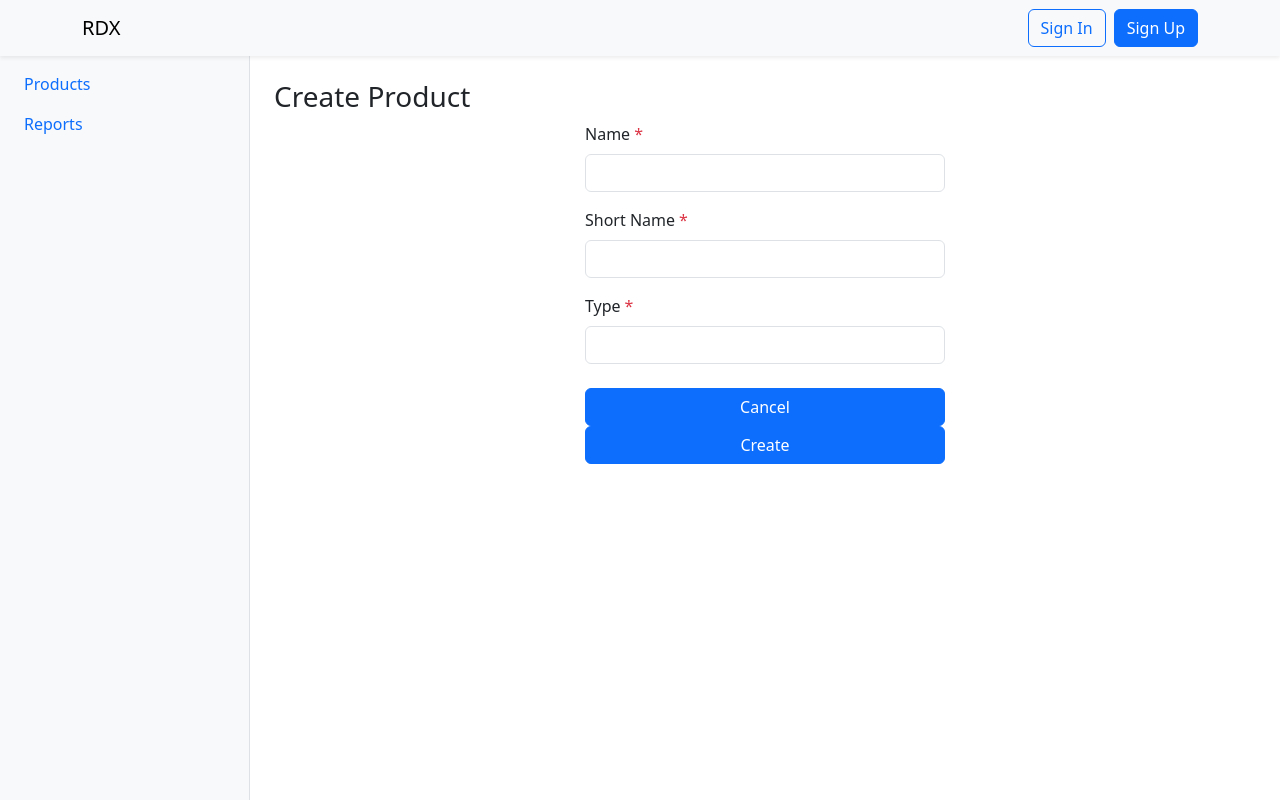
After one commit to codegorilla/spring-boot, a Spring app: template src/main/resources/templates/products/create.html in a window 1280 px wide. The commit adds this page. Run offline with Thymeleaf, Linux system fonts and the light colour scheme; the template is opened without the code that fills it, so the values that code supplies are empty; some of the project's set-up classes (security, data sources, template engines, error pages and the like) are left out, and stand-ins take their place.

Commit message:
Refine products

```diff
--- /dev/null
+++ b/src/main/resources/templates/products/create.html
@@ -0,0 +1,52 @@
+<!DOCTYPE html>
+<html lang="en"
+      xmlns:th="http://www.thymeleaf.org"
+      th:replace="~{layout/base :: mainLayout(~{::title}, ~{::main})}">
+<head>
+    <title>Create Product</title>
+</head>
+<body>
+    <main class="flex-grow-1 overflow-auto p-4">
+
+        <h1 class="h3">Create Product</h1>
+
+        <form style="max-width:360px;margin:auto" th:action="@{/register}" th:object="${form}" method="post">
+
+            <!-- Name -->
+            <div class="mb-3">
+                <label for="name" class="form-label">
+                    Name<span class="text-danger ms-1">*</span>
+                </label>
+                <input type="text" th:field="*{name}" class="form-control" id="name" required/>
+            </div>
+
+            <!-- Abbreviation, acronym, or other shortened version of the full product name -->
+
+            <!-- Short Name -->
+            <div class="mb-3">
+                <label for="shortName" class="form-label">
+                    Short Name<span class="text-danger ms-1">*</span>
+                </label>
+                <input type="text" th:field="*{shortName}" class="form-control" id="shortName" required/>
+                <span th:errors="*{shortName}"></span>
+            </div>
+
+            <!-- Type -->
+            <div class="mb-3">
+                <label for="type" class="form-label">
+                    Type<span class="text-danger ms-1">*</span>
+                </label>
+                <input type="text" th:field="*{type}" class="form-control" id="type" required/>
+                <span th:errors="*{type}"></span>
+            </div>
+
+            <div class="d-grid mt-4 mb-3">
+                <a th:href="@{/products}" class="btn btn-primary">Cancel</a>
+                <button class="btn btn-large btn-primary" type="submit">Create</button>
+            </div>
+
+        </form>
+
+    </main>
+</body>
+</html>
```
Also changed, not shown: src/main/java/org/web/springboot/controller/ProductController.java (+8 -0 lines), src/main/java/org/web/springboot/dto/CreateProductForm.java (added, +18 -0 lines), src/main/resources/templates/products/list.html (+5 -3 lines), src/main/resources/templates/register.html (+2 -5 lines).
